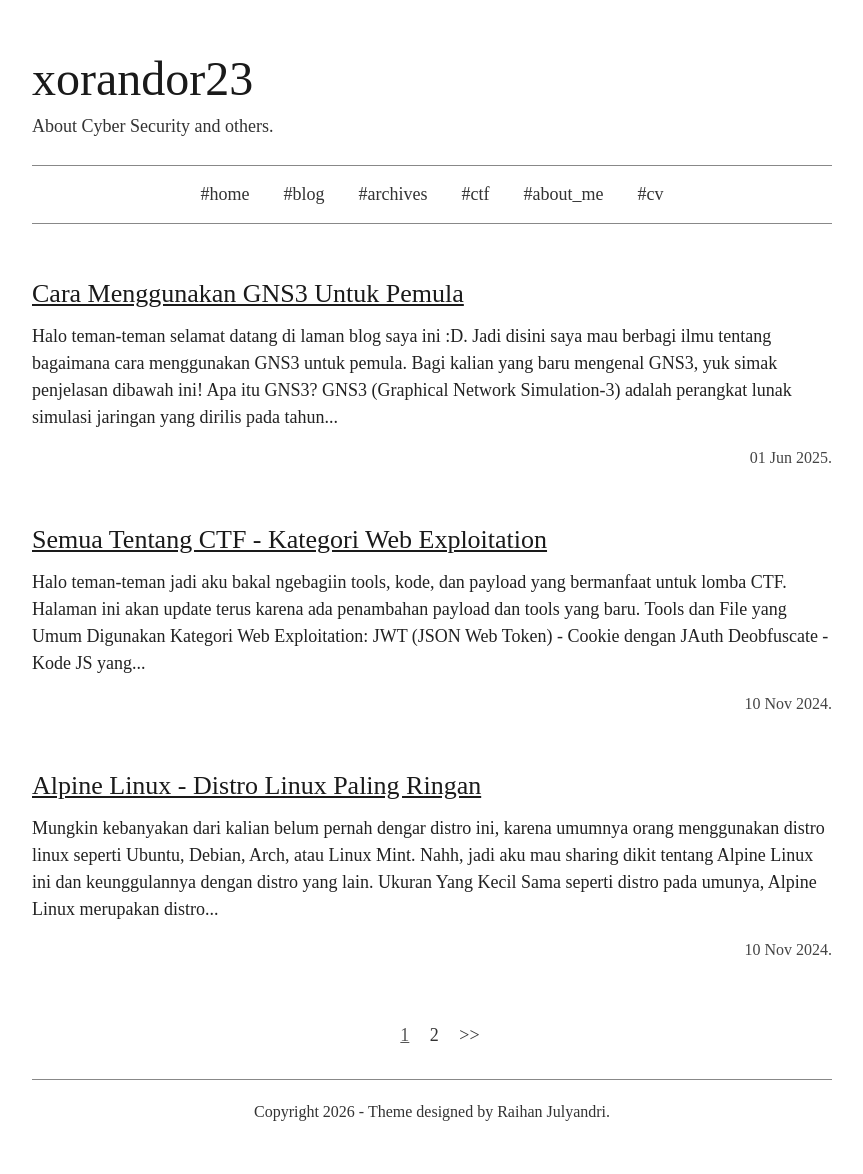
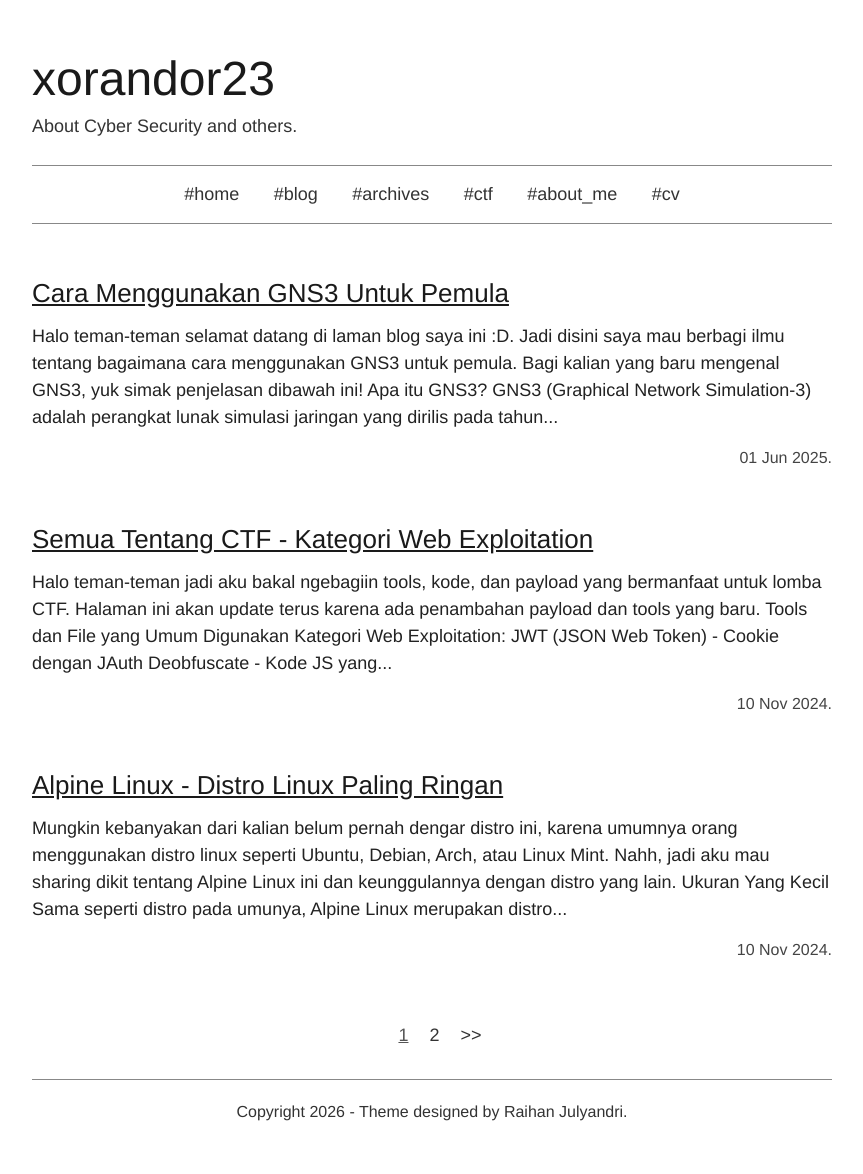
Before and after one commit to xorandor23/xorandor23.github.io, a Jekyll site: the page built from index.html, in a window 1280 px wide. Shown: the whole page, without its empty margins (208-1071 px from the left). Built offline with Jekyll 4.4.1, drawn with Linux system fonts in a browser that asks for light colours; some web fonts are replaced; the list of posts is cut into pages by our own code.

Commit message:
Merubah font

```diff
--- a/_sass/base.scss
+++ b/_sass/base.scss
@@ -4,7 +4,7 @@
 @import url('https://fonts.googleapis.com/css2?family=Inria+Serif:wght@300;400;700&display=swap');
 
 body {
-    font-family: "Inria Serif", serif;
+    font-family: Helvetica, Arial, sans-serif;
     color: #1a1a1a;
     background: #ffffff;
     margin: 0;
--- a/google22cae6267226fd84.html
+++ /dev/null
@@ -1 +0,0 @@
-google-site-verification: google22cae6267226fd84.html
```
Also changed, not shown: 1 other file.
